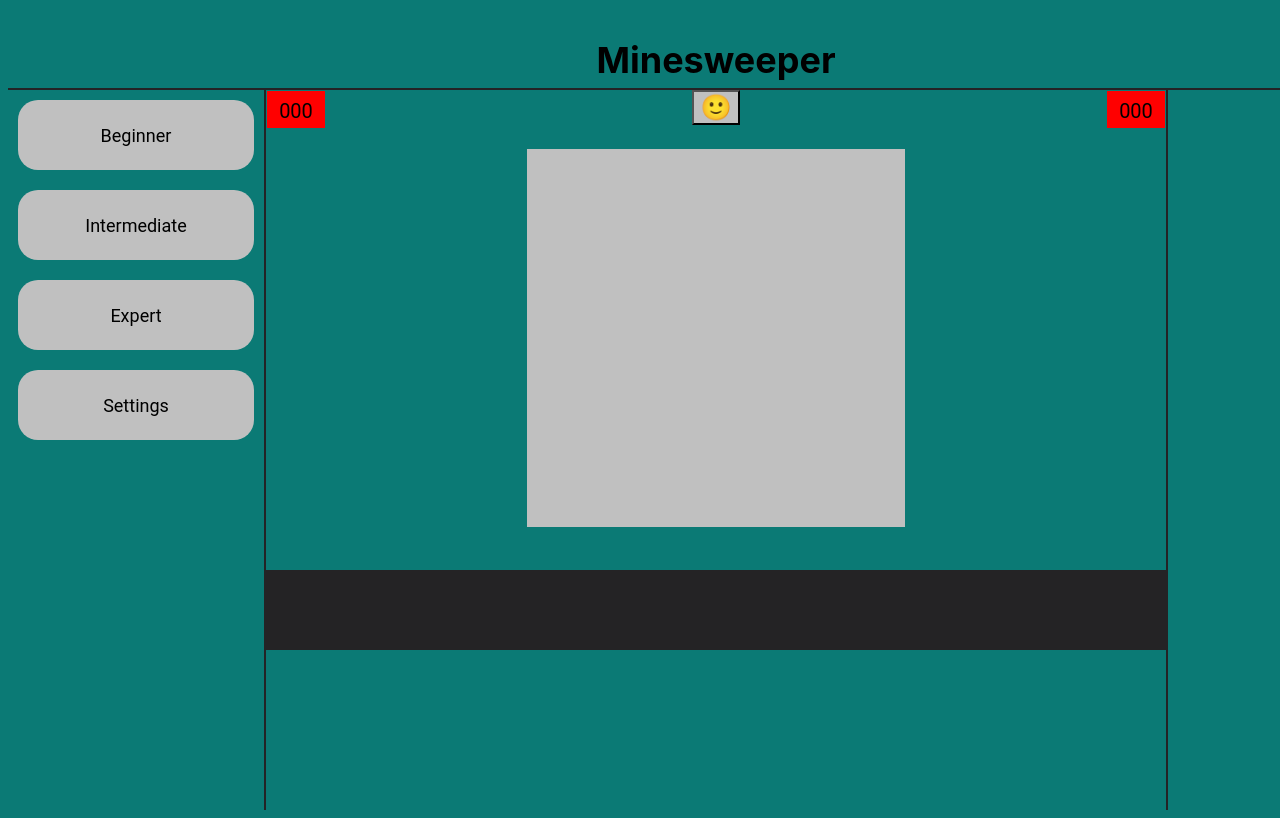
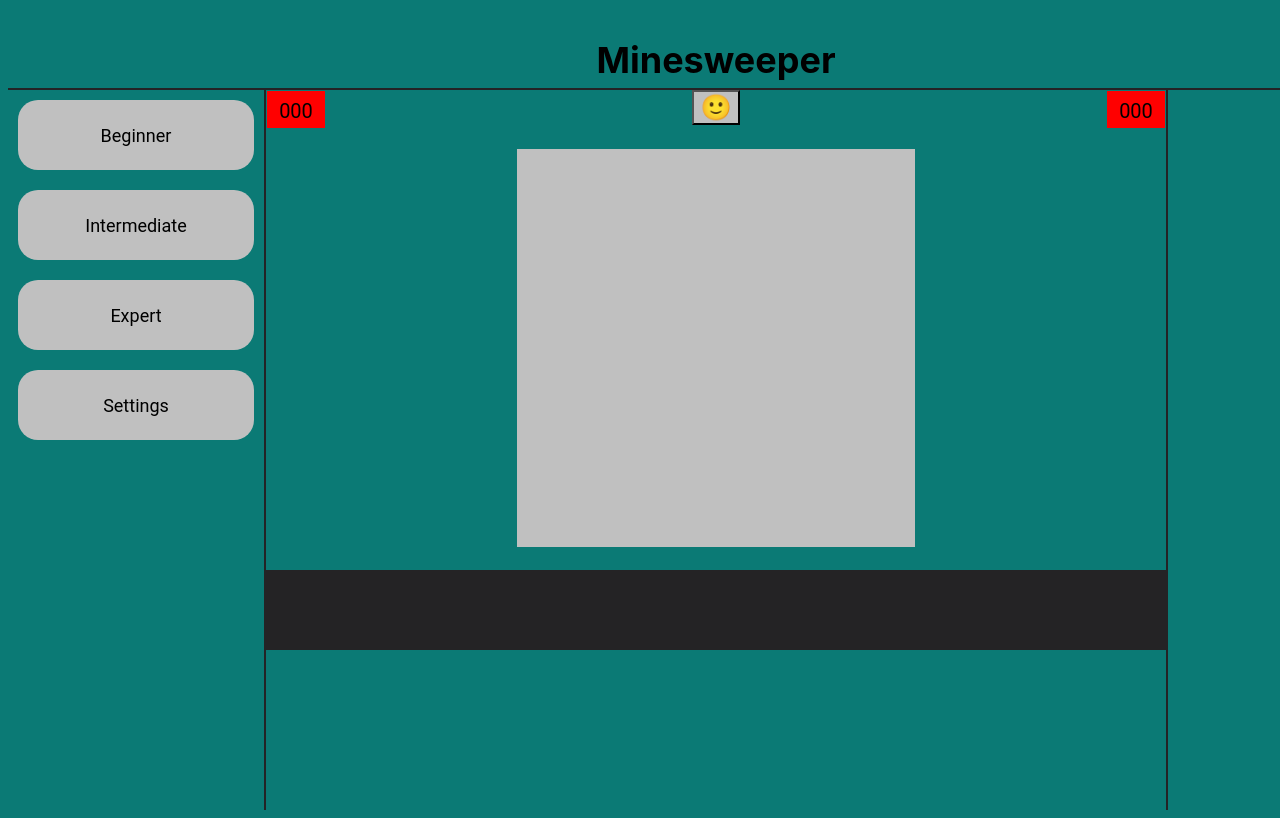
Before and after one commit to crawnic311/minesweeper, a plain HTML site: page Minesweeper.html in a window 1280 px wide. Shown: the top 818 px of the page. Drawn offline with Linux system fonts and the light colour scheme.

Commit message:
Border Added

```diff
--- a/style.css
+++ b/style.css
@@ -12,6 +12,7 @@
     grid-template-columns: auto;
     grid-gap: 2px 2px;
     background-color:#242325;
+
 }
 
 .grid-item {
@@ -121,6 +122,8 @@
     flex-wrap: wrap;
     background-color: #C0C0C0;
     margin: 20px auto;
+    border: 10px solid;
+    border-color: #C0C0C0;
 
 
 }
```
